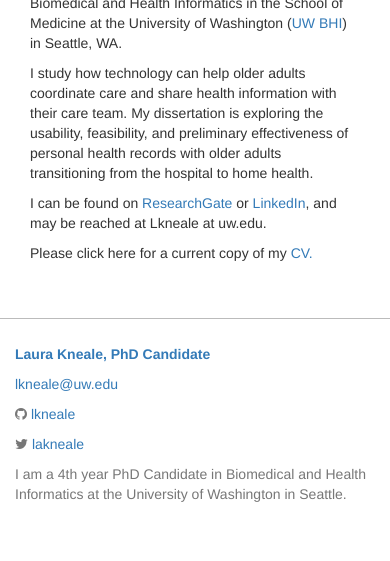
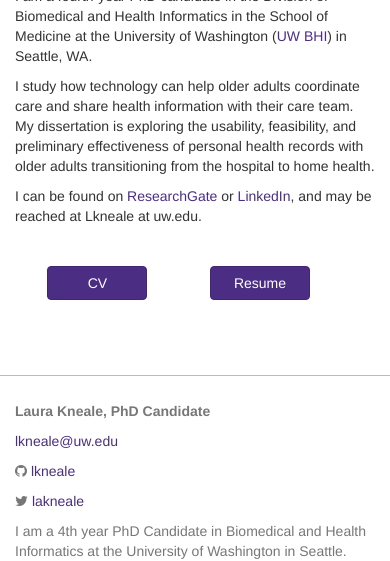
Before and after one commit to lkneale/lkneale.github.io, a Jekyll site: the page built from index.html, in a window 390 px wide and 965 px high, cut to the strip 404-965 px from the top of the window. Built offline with Jekyll 4.4.1, drawn with Linux system fonts in a browser that asks for light colours.

Commit message:
Add resume and cv links

```diff
--- a/_sass/_layout.scss
+++ b/_sass/_layout.scss
@@ -14,7 +14,12 @@
 }
 
 #main {
-  div {
+  .main-cols {
     margin: 10px 0px;
   }
 }
+
+.cv-link {
+  margin-top: 30px;
+  margin-bottom: 30px;
+}
--- a/_sass/_variables.scss
+++ b/_sass/_variables.scss
@@ -15,7 +15,7 @@
 $gray-light:             lighten($gray-base, 46.7%) !default; // #777
 $gray-lighter:           lighten($gray-base, 93.5%) !default; // #eee
 
-$brand-primary:         darken(#428bca, 6.5%) !default; // #337ab7
+$brand-primary:         #4b2e83 !default;
 $brand-success:         #5cb85c !default;
 $brand-info:            #5bc0de !default;
 $brand-warning:         #f0ad4e !default;
--- a/index.html
+++ b/index.html
@@ -4,10 +4,10 @@
 <div class="col-md-12">
   <h1>Laura Kneale</h1>
 </div>
-<div class="col-md-6 col-md-push-6">
+<div class="main-cols col-md-6 col-md-push-6">
   <img id="headshot" class="img-responsive" src="/images/headshot.png" />
 </div>
-<div class="col-md-6 col-md-pull-6">
+<div class="main-cols col-md-6 col-md-pull-6">
   <p>
     I am a fourth-year PhD candidate in the Division of Biomedical and Health Informatics in the
     School of Medicine at the University of Washington (<a href="https://www.bhi.washington.edu/">UW BHI</a>)
@@ -23,8 +23,15 @@
     I can be found on <a href="https://www.researchgate.net/profile/Laura_Kneale">ResearchGate</a>
     or <a href="https://www.linkedin.com/in/lkneale">LinkedIn</a>, and may be reached
     at Lkneale at uw.edu.
-    </p>
-    <p>
-    Please click here for a current copy of my <a href="/images/Laura_Kneale CV_September 2016.pdf" target="_blank">CV.
+  </p>
+  <div class="row">
+    <div class="col-xs-4 col-xs-offset-1">
+     <a id="cv" class="cv-link btn btn-block btn-primary" href="/images/Laura_Kneale%20CV_September%202016.pdf" role="button" target="_blank">CV</a>
+    </div>
+    <div class="col-xs-offset-1 col-xs-4">
+     <a id="resume" class="cv-link btn btn-block btn-primary" href="/images/Laura%20Kneale%20Resume.pdf" role="button" target="_blank">Resume</a>
+    </div>
+  </div>
+  <p>
   </p>
 </div>
```
